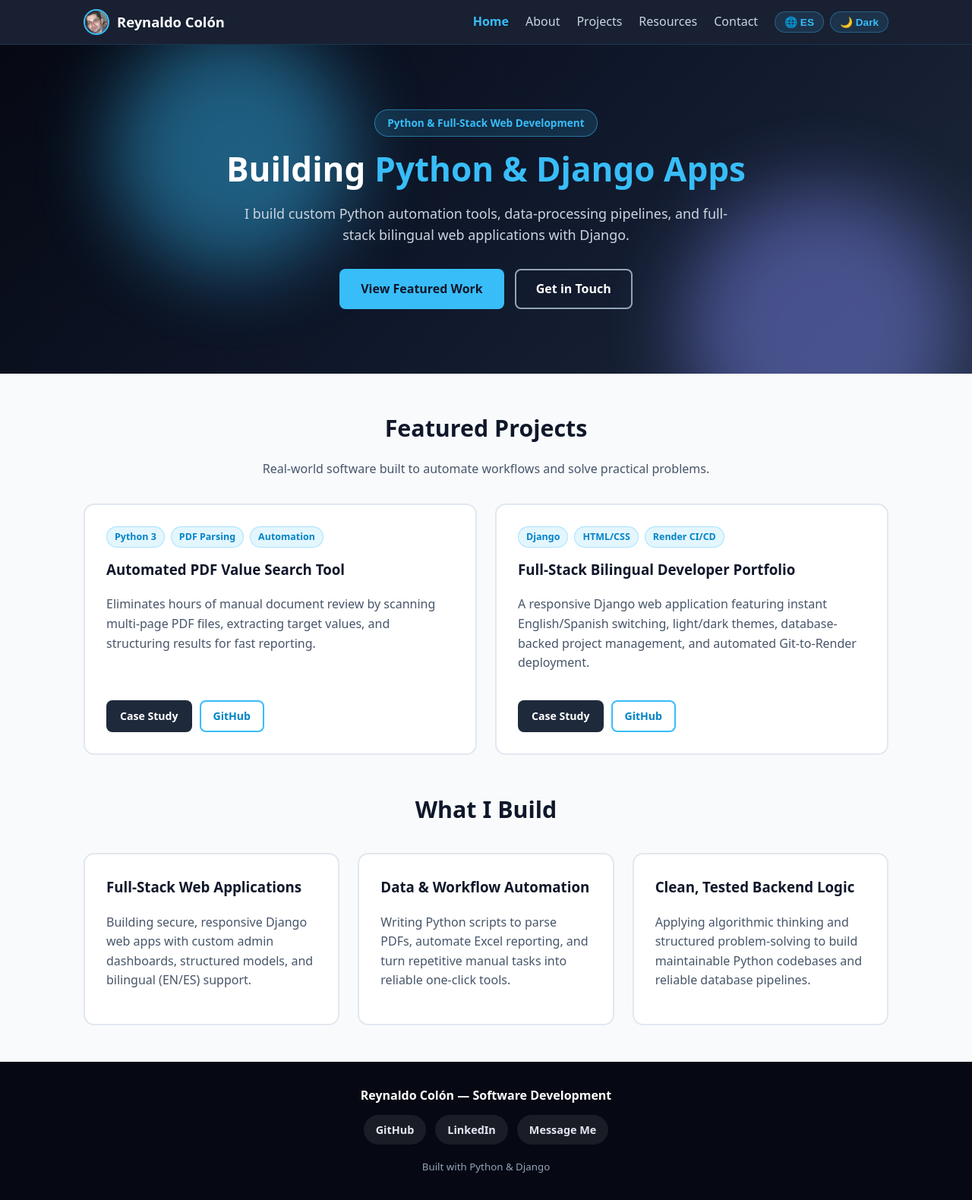
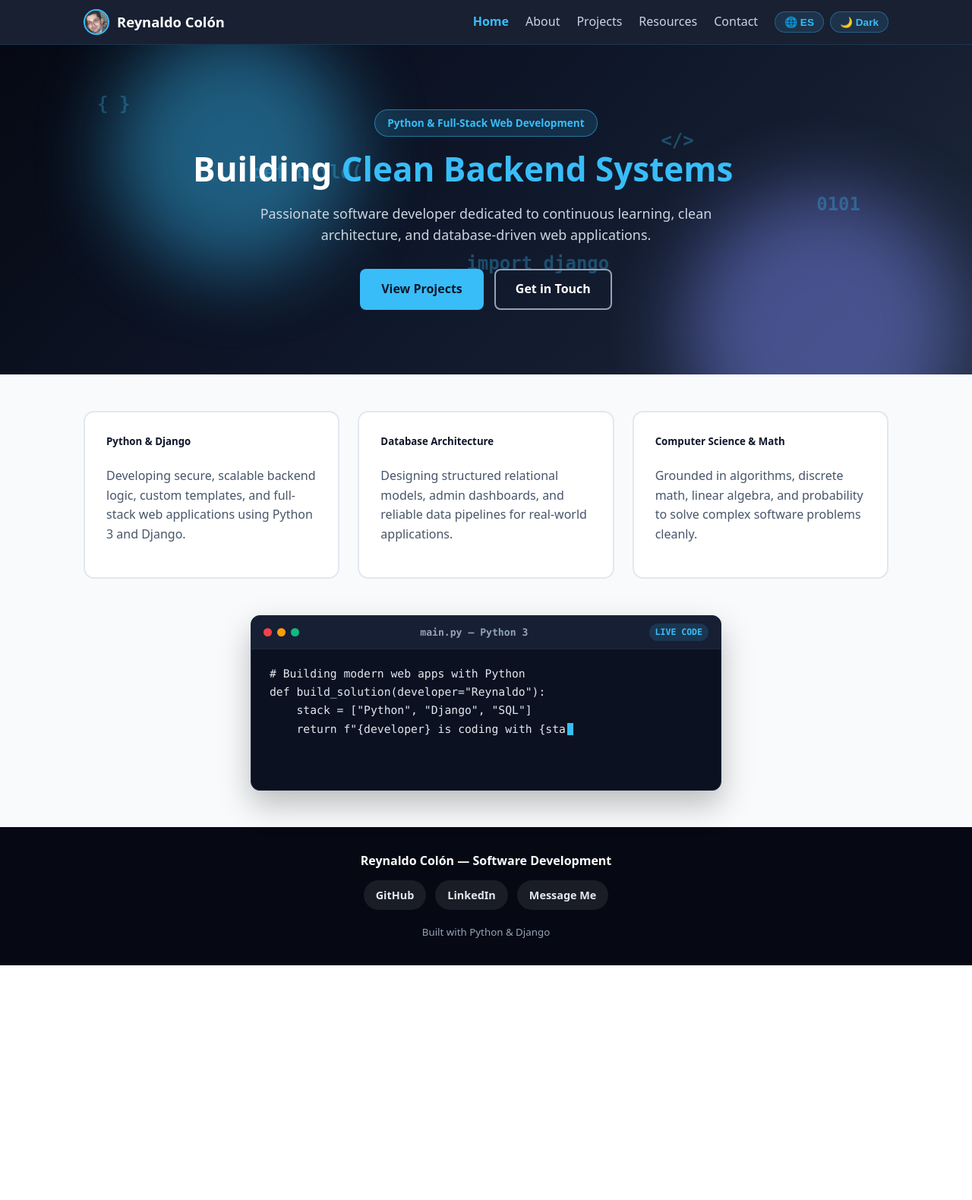
Before and after one commit to reynaldocolon/mywebsite, a Django app: page / in a window 1280 px wide. Shown: the whole page at 76% size. After the commit the page ends 1271 px from the top, so only its background shows below. Run offline with Django 5.2, Linux system fonts and the light colour scheme.

Commit message:
Revert "Update full homepage and stylesheet"
This reverts commit a4a35975a5fea58c2a8271662ffacd607089cd77.

```diff
--- a/pages/templates/home.html
+++ b/pages/templates/home.html
@@ -1,146 +1,182 @@
-{% extends 'base.html' %}
+{% extends "base.html" %}
 
 {% block title %}Home | Reynaldo Colón{% endblock %}
 
 {% block content %}
-<!-- Hero Section -->
+<style>
+    .word-rotator { display: inline-grid; vertical-align: bottom; overflow: hidden; height: 1.25em; color: #38bdf8; text-align: left; }
+    .word-rotator span { grid-area: 1 / 1; opacity: 0; transform: translateY(80%); animation: slideWords 10s infinite; }
+    .word-rotator span:nth-child(1) { animation-delay: 0s; }
+    .word-rotator span:nth-child(2) { animation-delay: 2.5s; }
+    .word-rotator span:nth-child(3) { animation-delay: 5s; }
+    .word-rotator span:nth-child(4) { animation-delay: 7.5s; }
+    @keyframes slideWords {
+        0% { opacity: 0; transform: translateY(80%); }
+        5% { opacity: 1; transform: translateY(0); }
+        22% { opacity: 1; transform: translateY(0); }
+        27% { opacity: 0; transform: translateY(-80%); }
+        100% { opacity: 0; transform: translateY(-80%); }
+    }
+
+    /* Compact Live-Typing Python Window */
+    .code-window {
+        background-color: #0b1120;
+        border: 1px solid #1e293b;
+        border-radius: 12px;
+        box-shadow: 0 18px 40px rgba(0, 0, 0, 0.25);
+        max-width: 620px;
+        margin: 48px auto 0;
+        overflow: hidden;
+        font-family: "Consolas", "Courier New", monospace;
+    }
+    .code-header {
+        background-color: #161f33;
+        padding: 10px 16px;
+        display: flex;
+        align-items: center;
+        justify-content: space-between;
+        border-bottom: 1px solid #1e293b;
+    }
+    .code-dots { display: flex; gap: 7px; }
+    .code-dot { width: 11px; height: 11px; border-radius: 50%; display: inline-block; }
+    .dot-red { background: #ef4444; }
+    .dot-yellow { background: #f59e0b; }
+    .dot-green { background: #10b981; }
+    .code-filename { color: #94a3b8; font-size: 0.82rem; font-weight: 600; }
+    .code-badge {
+        background: rgba(56, 189, 248, 0.15);
+        color: #38bdf8;
+        font-size: 0.72rem;
+        padding: 2px 8px;
+        border-radius: 999px;
+        font-weight: 700;
+    }
+    .code-body {
+        padding: 20px 24px;
+        color: #e2e8f0;
+        font-size: 0.92rem;
+        line-height: 1.65;
+        min-height: 185px;
+        white-space: pre-wrap;
+    }
+    .typing-cursor {
+        display: inline-block;
+        width: 8px;
+        height: 1.1em;
+        background-color: #38bdf8;
+        vertical-align: text-bottom;
+        margin-left: 2px;
+        animation: cursorBlink 0.8s infinite;
+    }
+    @keyframes cursorBlink {
+        0%, 49% { opacity: 1; }
+        50%, 100% { opacity: 0; }
+    }
+</style>
+
 <section class="hero-section">
     <div class="floating-shapes">
         <div class="orb orb-1"></div>
         <div class="orb orb-2"></div>
+        <span class="floating-code" style="left: 10%; bottom: 0; animation-delay: 0s;">{ }</span>
+        <span class="floating-code" style="left: 26%; bottom: 0; animation-delay: 1.5s;">def build():</span>
+        <span class="floating-code" style="left: 68%; bottom: 0; animation-delay: 0.8s;">&lt;/&gt;</span>
+        <span class="floating-code" style="left: 84%; bottom: 0; animation-delay: 2.2s;">0101</span>
+        <span class="floating-code" style="left: 48%; bottom: 0; animation-delay: 3.5s;">import django</span>
     </div>
 
     <div class="container">
-        <span class="badge" data-en="Python & Full-Stack Web Development" data-es="Desarrollo Web Full-Stack y Python">
+        <span class="badge" data-en="Python & Full-Stack Web Development" data-es="Desarrollo Web y Programación en Python">
             Python &amp; Full-Stack Web Development
         </span>
-
         <h1 class="display-4">
             <span data-en="Building" data-es="Desarrollando">Building</span>
-            <span class="word-rotator" id="wordRotator">
-                <span class="rotator-item active" data-en="Python & Django Apps" data-es="Aplicaciones en Python y Django">Python &amp; Django Apps</span>
-                <span class="rotator-item" data-en="Workflow Automation Tools" data-es="Herramientas de Automatización">Workflow Automation Tools</span>
-                <span class="rotator-item" data-en="Database-Driven Websites" data-es="Sitios Web con Bases de Datos">Database-Driven Websites</span>
-                <span class="rotator-item" data-en="Clean Backend Systems" data-es="Sistemas de Servidor Eficientes">Clean Backend Systems</span>
+            <span class="word-rotator">
+                <span data-en="Python & Django Apps" data-es="Aplicaciones en Python y Django">Python &amp; Django Apps</span>
+                <span data-en="Database-Driven Websites" data-es="Sitios Web con Bases de Datos">Database-Driven Websites</span>
+                <span data-en="Clean Backend Systems" data-es="Sistemas de Servidor Eficientes">Clean Backend Systems</span>
+                <span data-en="Modern Digital Solutions" data-es="Soluciones Digitales Modernas">Modern Digital Solutions</span>
             </span>
         </h1>
-
-        <p class="lead" data-en="I build custom Python automation tools, data-processing pipelines, and full-stack bilingual web applications with Django." data-es="Construyo herramientas de automatización en Python, flujos de procesamiento de datos y aplicaciones web bilingües con Django.">
-            I build custom Python automation tools, data-processing pipelines, and full-stack bilingual web applications with Django.
+        <p class="lead" data-en="Passionate software developer dedicated to continuous learning, clean architecture, and database-driven web applications." data-es="Desarrollador web enfocado en el aprendizaje continuo, la arquitectura organizada y las aplicaciones conectadas a bases de datos.">
+            Passionate software developer dedicated to continuous learning, clean architecture, and database-driven web applications.
         </p>
-
         <div class="d-flex justify-content-center gap-3">
-            <a href="#featured-projects" class="btn btn-info" data-en="View Featured Work" data-es="Ver Proyectos Destacados">View Featured Work</a>
-            <a href="/contact/" class="btn btn-outline-light" data-en="Get in Touch" data-es="Contáctame">Get in Touch</a>
+            <a href="{% url 'projects' %}" class="btn btn-info" data-en="View Projects" data-es="Ver Proyectos">View Projects</a>
+            <a href="{% url 'contact' %}" class="btn btn-outline-light" data-en="Get in Touch" data-es="Contáctame">Get in Touch</a>
         </div>
     </div>
 </section>
 
-<!-- Featured Projects Section -->
-<section id="featured-projects" class="container my-5">
-    <div class="section-header">
-        <h2 class="section-title" data-en="Featured Projects" data-es="Proyectos Destacados">Featured Projects</h2>
-        <p class="text-muted" data-en="Real-world software built to automate workflows and solve practical problems." data-es="Software creado para automatizar flujos de trabajo y resolver problemas reales.">
-            Real-world software built to automate workflows and solve practical problems.
-        </p>
-    </div>
-
-    <div class="row">
-        <!-- Project 1 -->
-        <div class="col-lg-5">
-            <div class="card project-card">
-                <div>
-                    <div class="tech-tags">
-                        <span class="tech-badge">Python 3</span>
-                        <span class="tech-badge">PDF Parsing</span>
-                        <span class="tech-badge">Automation</span>
-                    </div>
-                    <h3 class="card-title" data-en="Automated PDF Value Search Tool" data-es="Herramienta Automatizada de Búsqueda en PDF">
-                        Automated PDF Value Search Tool
-                    </h3>
-                    <p class="card-text" data-en="Eliminates hours of manual document review by scanning multi-page PDF files, extracting target values, and structuring results for fast reporting." data-es="Elimina horas de revisión manual al escanear archivos PDF de múltiples páginas, extraer valores clave y estructurar los resultados para reportes rápidos.">
-                        Eliminates hours of manual document review by scanning multi-page PDF files, extracting target values, and structuring results for fast reporting.
-                    </p>
-                </div>
-                <div class="card-actions">
-                    <a href="/projects/" class="btn btn-dark btn-sm" data-en="Case Study" data-es="Ver Detalles">Case Study</a>
-                    <a href="https://github.com" target="_blank" rel="noopener" class="btn btn-outline-accent btn-sm">GitHub</a>
-                </div>
-            </div>
-        </div>
-
-        <!-- Project 2 -->
-        <div class="col-lg-5">
-            <div class="card project-card">
-                <div>
-                    <div class="tech-tags">
-                        <span class="tech-badge">Django</span>
-                        <span class="tech-badge">HTML/CSS</span>
-                        <span class="tech-badge">Render CI/CD</span>
-                    </div>
-                    <h3 class="card-title" data-en="Full-Stack Bilingual Developer Portfolio" data-es="Portafolio Full-Stack Bilingüe">
-                        Full-Stack Bilingual Developer Portfolio
-                    </h3>
-                    <p class="card-text" data-en="A responsive Django web application featuring instant English/Spanish switching, light/dark themes, database-backed project management, and automated Git-to-Render deployment." data-es="Aplicación web responsiva en Django con cambio instantáneo inglés/español, modo claro/oscuro, gestión de proyectos en base de datos y despliegue automático en Render.">
-                        A responsive Django web application featuring instant English/Spanish switching, light/dark themes, database-backed project management, and automated Git-to-Render deployment.
-                    </p>
-                </div>
-                <div class="card-actions">
-                    <a href="/projects/" class="btn btn-dark btn-sm" data-en="Case Study" data-es="Ver Detalles">Case Study</a>
-                    <a href="https://github.com/mywebsite" target="_blank" rel="noopener" class="btn btn-outline-accent btn-sm">GitHub</a>
-                </div>
-            </div>
-        </div>
-    </div>
-</section>
-
-<!-- Core Capabilities Section -->
 <section class="container my-5">
-    <div class="section-header">
-        <h2 class="section-title" data-en="What I Build" data-es="Lo Que Desarrollo">What I Build</h2>
-    </div>
-
     <div class="row">
         <div class="col-md-4">
             <div class="card">
-                <h3 class="card-title" data-en="Full-Stack Web Applications" data-es="Aplicaciones Web Full-Stack">Full-Stack Web Applications</h3>
-                <p class="card-text" data-en="Building secure, responsive Django web apps with custom admin dashboards, structured models, and bilingual (EN/ES) support." data-es="Desarrollo de aplicaciones web seguras y responsivas en Django con paneles administrativos, modelos estructurados y soporte bilingüe (EN/ES).">
-                    Building secure, responsive Django web apps with custom admin dashboards, structured models, and bilingual (EN/ES) support.
+                <h5 class="card-title" data-en="Python & Django" data-es="Python y Django">Python &amp; Django</h5>
+                <p class="card-text" data-en="Developing secure, scalable backend logic, custom templates, and full-stack web applications using Python 3 and Django." data-es="Creación de lógica de servidor segura y escalable, plantillas personalizadas y aplicaciones web completas con Python 3 y Django.">
+                    Developing secure, scalable backend logic, custom templates, and full-stack web applications using Python 3 and Django.
                 </p>
             </div>
         </div>
-
         <div class="col-md-4">
             <div class="card">
-                <h3 class="card-title" data-en="Data & Workflow Automation" data-es="Automatización de Datos y Procesos">Data &amp; Workflow Automation</h3>
-                <p class="card-text" data-en="Writing Python scripts to parse PDFs, automate Excel reporting, and turn repetitive manual tasks into reliable one-click tools." data-es="Creación de scripts en Python para analizar archivos PDF, automatizar reportes en Excel y convertir tareas manuales en herramientas de un clic.">
-                    Writing Python scripts to parse PDFs, automate Excel reporting, and turn repetitive manual tasks into reliable one-click tools.
+                <h5 class="card-title" data-en="Database Architecture" data-es="Arquitectura de Bases de Datos">Database Architecture</h5>
+                <p class="card-text" data-en="Designing structured relational models, admin dashboards, and reliable data pipelines for real-world applications." data-es="Diseño de bases de datos relacionales, paneles de administración y manejo confiable de información para aplicaciones reales.">
+                    Designing structured relational models, admin dashboards, and reliable data pipelines for real-world applications.
                 </p>
             </div>
         </div>
-
         <div class="col-md-4">
             <div class="card">
-                <h3 class="card-title" data-en="Clean, Tested Backend Logic" data-es="Lógica Backend Limpia y Confiable">Clean, Tested Backend Logic</h3>
-                <p class="card-text" data-en="Applying algorithmic thinking and structured problem-solving to build maintainable Python codebases and reliable database pipelines." data-es="Aplicación de pensamiento algorítmico y resolución estructurada de problemas para crear código Python mantenible y bases de datos confiables.">
-                    Applying algorithmic thinking and structured problem-solving to build maintainable Python codebases and reliable database pipelines.
+                <h5 class="card-title" data-en="Computer Science & Math" data-es="Ciencias de la Computación y Matemáticas">Computer Science &amp; Math</h5>
+                <p class="card-text" data-en="Grounded in algorithms, discrete math, linear algebra, and probability to solve complex software problems cleanly." data-es="Con sólida base en algoritmos, matemáticas discretas, álgebra lineal y probabilidad para resolver problemas complejos.">
+                    Grounded in algorithms, discrete math, linear algebra, and probability to solve complex software problems cleanly.
                 </p>
             </div>
         </div>
     </div>
+
+    <!-- Small Live-Typing Python Code Window -->
+    <div class="code-window">
+        <div class="code-header">
+            <div class="code-dots">
+                <span class="code-dot dot-red"></span>
+                <span class="code-dot dot-yellow"></span>
+                <span class="code-dot dot-green"></span>
+            </div>
+            <span class="code-filename">main.py — Python 3</span>
+            <span class="code-badge" data-en="LIVE CODE" data-es="CÓDIGO EN VIVO">LIVE CODE</span>
+        </div>
+        <div class="code-body"><span id="live-python-code"></span><span class="typing-cursor"></span></div>
+    </div>
 </section>
 
 <script>
-    document.addEventListener("DOMContentLoaded", function () {
-        const items = document.querySelectorAll("#wordRotator .rotator-item");
-        if (items.length > 1) {
-            let current = 0;
-            setInterval(() => {
-                items[current].classList.remove("active");
-                current = (current + 1) % items.length;
-                items[current].classList.add("active");
+    const codeTarget = document.getElementById("live-python-code");
+    const snippets = [
+        `# Building modern web apps with Python\ndef build_solution(developer="Reynaldo"):\n    stack = ["Python", "Django", "SQL"]\n    return f"{developer} is coding with {stack}"\n\nprint(build_solution())`,
+        `# Automating tasks & data workflows\nnumbers = [100, 250, 400, 550]\nmatches = [n for n in numbers if n >= 250]\n\nprint(f"Found {len(matches)} target values!")`
+    ];
+
+    let snippetIdx = 0;
+    let charIdx = 0;
+
+    function typePythonCode() {
+        const currentCode = snippets[snippetIdx];
+        if (charIdx <= currentCode.length) {
+            codeTarget.textContent = currentCode.slice(0, charIdx);
+            charIdx++;
+            setTimeout(typePythonCode, 40);
+        } else {
+            setTimeout(() => {
+                charIdx = 0;
+                snippetIdx = (snippetIdx + 1) % snippets.length;
+                codeTarget.textContent = "";
+                typePythonCode();
             }, 3000);
         }
-    });
+    }
+
+    typePythonCode();
 </script>
 {% endblock %}
--- a/static/style.css
+++ b/static/style.css
@@ -1,7 +1,6 @@
 :root { --bg: #f8fafc; --text: #1e293b; --heading: #0f172a; --muted: #475569; --card: #ffffff; --border: #e2e8f0; --hover: #f0f9ff; --input: #ffffff; }
 body.dark-mode { --bg: #090d16; --text: #e2e8f0; --heading: #f8fafc; --muted: #94a3b8; --card: #111827; --border: #1e293b; --hover: #172033; --input: #0f172a; }
 *, *::before, *::after { box-sizing: border-box; }
-html { scroll-behavior: smooth; }
 body { margin: 0; font-family: system-ui, -apple-system, sans-serif; background: var(--bg); color: var(--text); line-height: 1.6; display: flex; flex-direction: column; min-height: 100vh; transition: 0.3s; }
 .container { width: 100%; max-width: 1100px; margin: 0 auto; padding: 0 20px; position: relative; z-index: 2; }
 main { flex: 1; }
@@ -25,15 +24,16 @@ main { flex: 1; }
 .orb { position: absolute; border-radius: 50%; filter: blur(45px); opacity: 0.45; animation: floatOrb 6s ease-in-out infinite alternate; }
 .orb-1 { width: 280px; height: 280px; background: #38bdf8; top: -40px; left: 8%; }
 .orb-2 { width: 320px; height: 320px; background: #818cf8; bottom: -60px; right: 8%; }
+.floating-code { position: absolute; color: rgba(56, 189, 248, 0.32); font-family: monospace; font-weight: 700; font-size: 1.5rem; animation: driftUp 8s linear infinite; }
 @keyframes floatOrb { to { transform: translate(65px, 40px) scale(1.15); } }
+@keyframes driftUp { 0% { transform: translateY(60px); opacity: 0; } 20%, 80% { opacity: 1; } 100% { transform: translateY(-420px); opacity: 0; } }
 .badge { display: inline-block; background: rgba(56, 189, 248, 0.15); border: 1px solid rgba(56, 189, 248, 0.5); color: #38bdf8; padding: 6px 16px; border-radius: 999px; font-size: 0.85rem; font-weight: 700; margin-bottom: 16px; }
-
 .display-4 {
     font-size: 2.75rem;
     font-weight: 800;
     color: #ffffff;
     line-height: 1.2;
-    margin: 0 0 18px;
+    margin: 0 0 16px;
     display: flex;
     flex-wrap: wrap;
     justify-content: center;
@@ -43,22 +43,9 @@ main { flex: 1; }
 
 .word-rotator {
     display: inline-block;
-    vertical-align: baseline;
+    vertical-align: baseline !important;
     color: #38bdf8;
-}
-
-.rotator-item {
-    display: none;
-    animation: fadeInWord 0.45s ease-in-out;
-}
-
-.rotator-item.active {
-    display: inline-block;
-}
-
-@keyframes fadeInWord {
-    from { opacity: 0; transform: translateY(6px); }
-    to { opacity: 1; transform: translateY(0); }
+    line-height: 1.2;
 }
 
 .lead { font-size: 1.12rem; color: #cbd5e1; max-width: 650px; margin: 0 auto 30px; }
@@ -66,42 +53,25 @@ main { flex: 1; }
 .justify-content-center { justify-content: center; }
 .gap-3 { gap: 14px; }
 
-/* Buttons, Cards & Sections */
+/* Buttons, Cards & Forms */
 .btn { display: inline-block; padding: 12px 26px; border-radius: 8px; text-decoration: none; font-weight: 600; cursor: pointer; border: 2px solid transparent; transition: 0.2s; }
 .btn:hover { transform: translateY(-3px); }
-.btn-sm { padding: 8px 16px; font-size: 0.88rem; }
 .btn-info { background: #38bdf8; color: #0f172a; }
 .btn-outline-light { border-color: #94a3b8; color: #fff; }
 .btn-outline-light:hover { background: #fff; color: #0f172a; }
 .btn-dark { background: #1e293b; color: #fff; }
 .btn-dark:hover { background: #38bdf8; color: #0f172a; }
-.btn-outline-accent { border-color: #38bdf8; color: #0284c7; background: transparent; }
-body.dark-mode .btn-outline-accent { color: #38bdf8; }
-.btn-outline-accent:hover { background: #38bdf8; color: #0f172a; }
-
 .w-100 { width: 100%; }
 .my-5 { margin: 48px auto; }
-.section-header { text-align: center; margin-bottom: 32px; }
-.section-title { font-size: 1.9rem; font-weight: 800; margin-bottom: 8px; }
 .row { display: flex; flex-wrap: wrap; gap: 24px; }
 .col-md-4 { flex: 1 1 280px; }
 .col-lg-7 { flex: 2 1 400px; }
 .col-lg-5 { flex: 1 1 300px; }
 .col-md-8 { flex: 0 1 600px; width: 100%; margin: 0 auto; }
-
 .card { background: var(--card); border-radius: 14px; padding: 28px; border: 2px solid var(--border); height: 100%; transition: 0.25s; }
 .card:hover { transform: translateY(-6px); border-color: #38bdf8; background: var(--hover); }
-.project-card { display: flex; flex-direction: column; justify-content: space-between; }
 .card-title, h1, h2, h3 { color: var(--heading); margin-top: 0; }
-.display-4 { color: #ffffff; }
 .card-text, .text-muted { color: var(--muted); }
-
-.tech-tags { display: flex; flex-wrap: wrap; gap: 8px; margin-bottom: 14px; }
-.tech-badge { background: rgba(56, 189, 248, 0.14); color: #0284c7; border: 1px solid rgba(56, 189, 248, 0.35); padding: 3px 10px; border-radius: 999px; font-size: 0.78rem; font-weight: 700; }
-body.dark-mode .tech-badge { color: #38bdf8; }
-.card-actions { display: flex; gap: 10px; margin-top: 20px; }
-
-/* Lists & Forms */
 .list-group { list-style: none; padding: 0; margin: 0; }
 .list-group-item { padding: 12px 0; border-bottom: 1px solid var(--border); }
 .mb-3 { margin-bottom: 16px; }
@@ -116,7 +86,6 @@ footer .text-light { color: #fff; font-weight: 600; margin: 0 0 12px; }
 .social-links { display: flex; justify-content: center; gap: 12px; margin-bottom: 16px; }
 .social-btn { padding: 8px 16px; border-radius: 999px; background: rgba(255,255,255,0.08); color: #e2e8f0; text-decoration: none; font-size: 0.9rem; font-weight: 600; }
 .social-btn:hover { background: #38bdf8; color: #0f172a; }
-
 @media (max-width: 820px) {
     .menu-toggle { display: block; }
     .navbar-nav { display: none; flex-direction: row; flex-wrap: wrap; align-items: center; width: 100%; padding-top: 10px; margin-top: 10px; border-top: 1px solid rgba(56, 189, 248, 0.15); gap: 8px; }
```
